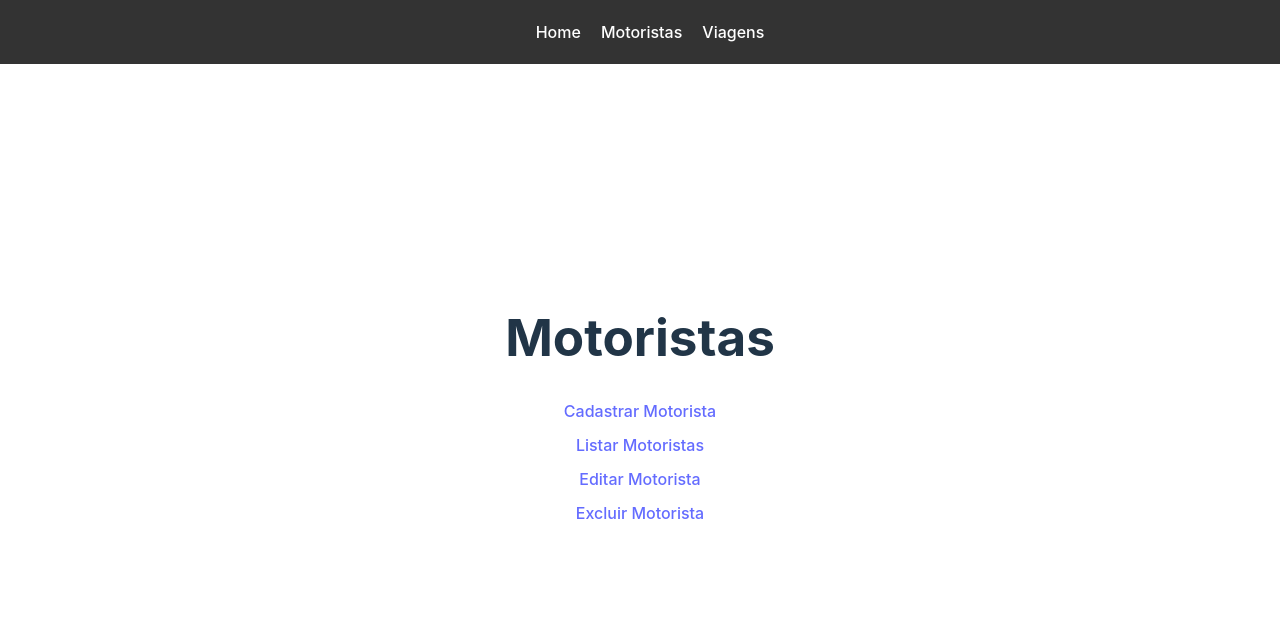
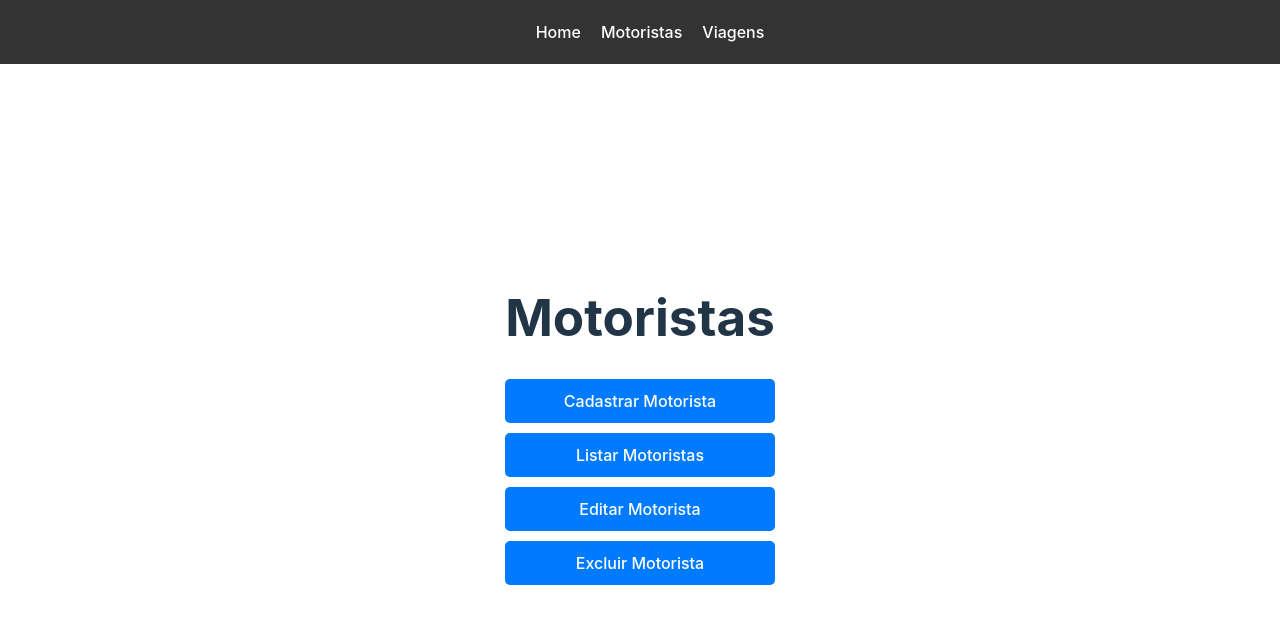
Before and after one commit to leosfreitas/front-arquitetura-g5, a React (Vite) app in the folder app/: page /motorista in a window 1280 px wide. Shown: the top 624 px of the page. Built offline with nearby package versions, Linux system fonts and the light colour scheme.

Commit message:
mudancas css

```diff
--- a/app/src/pages/Motorista.jsx
+++ b/app/src/pages/Motorista.jsx
@@ -1,20 +1,22 @@
 import React from "react";
-import { BrowserRouter as Router, Routes, Route, Link } from "react-router-dom";
+import { Link } from "react-router-dom";
 import Header from "./Header.jsx";
+import "./style/Motorista.css"; // Import the CSS file
 
 export default function Motorista() {
     return (
         <>
-        <Header />
-        <h1>Motoristas</h1>
+            <Header />
+            <div className="container"> {/* Added a class name for the container */}
+                <h1>Motoristas</h1>
 
-        <div style={{ display: 'flex', flexDirection: 'column', alignItems: 'center' }}>
-            <Link style={{ marginBottom: '10px' }} to="/motorista/cadastro">Cadastrar Motorista</Link>
-            <Link style={{ marginBottom: '10px' }} to="/motorista/listagem">Listar Motoristas</Link>
-            <Link style={{ marginBottom: '10px' }} to="/motorista/edicao">Editar Motorista</Link>
-            <Link to="/motorista/exclusao">Excluir Motorista</Link>
-        </div>
-
+                <div>
+                    <Link className="link" to="/motorista/cadastro">Cadastrar Motorista</Link>
+                    <Link className="link" to="/motorista/listagem">Listar Motoristas</Link>
+                    <Link className="link" to="/motorista/edicao">Editar Motorista</Link>
+                    <Link className="link" to="/motorista/exclusao">Excluir Motorista</Link>
+                </div>
+            </div>
         </>
-    )
+    );
 }
--- a/app/src/pages/motoristas/CadastrarMotoristas.jsx
+++ b/app/src/pages/motoristas/CadastrarMotoristas.jsx
@@ -1,6 +1,7 @@
 import { Button, IconButton, Snackbar } from "@mui/material"
 import { Fragment, useState } from "react"
 import CloseIcon from '@mui/icons-material/Close';
+import Header from "../Header.jsx"
 
 export function CadastrarMotoristas() {
 
@@ -64,6 +65,7 @@ export function CadastrarMotoristas() {
     return (
       <>
         <div className="card">
+        <Header />
 
             <h1>Cadastro de Motoristas</h1>
 
--- a/app/src/pages/motoristas/EditarMotoristas.jsx
+++ b/app/src/pages/motoristas/EditarMotoristas.jsx
@@ -1,6 +1,7 @@
 import { Button, IconButton, Snackbar } from "@mui/material"
 import { Fragment, useState } from "react"
 import CloseIcon from '@mui/icons-material/Close';
+import Header from "../Header.jsx"
 
 export function EditarMotoristas() {
 
@@ -64,6 +65,7 @@ export function EditarMotoristas() {
 
     return (
         <>
+        <Header />
 
             <h1>Edição de Motorista</h1>
 
--- a/app/src/pages/motoristas/ExcluirMotoristas.jsx
+++ b/app/src/pages/motoristas/ExcluirMotoristas.jsx
@@ -1,6 +1,7 @@
 import { Button, IconButton, Snackbar } from "@mui/material"
 import { Fragment, useState } from "react"
 import CloseIcon from '@mui/icons-material/Close';
+import Header from "../Header.jsx"
 
 export function ExcluirMotoristas() {
 
@@ -50,6 +51,7 @@ export function ExcluirMotoristas() {
 
     return (
         <>
+        <Header />
             <h1>Exclusão de Motoristas</h1>
             <div>
                 <label>ID: </label>
--- a/app/src/pages/motoristas/ListarMotoristas.jsx
+++ b/app/src/pages/motoristas/ListarMotoristas.jsx
@@ -1,4 +1,5 @@
 import { useEffect, useState } from "react";
+import Header from "../Header.jsx"
 
 export function ListarMotoristas() {
 
@@ -22,6 +23,7 @@ export function ListarMotoristas() {
 
     return(
         <>
+        <Header />
             <h1>Listagem de Motoristas</h1>
 
             <div className="card">
--- a/app/src/pages/style/Header.css
+++ b/app/src/pages/style/Header.css
@@ -23,4 +23,10 @@
 .nav-links li a {
     color: #fff;
     text-decoration: none;
+    transition: color 0.3s; /* Add transition effect for smooth color change */
 }
+
+/* Add hover effect */
+.nav-links li a:hover {
+    color: #82827e; /* Change color on hover */
+}
--- /dev/null
+++ b/app/src/pages/style/Motorista.css
@@ -0,0 +1,19 @@
+.container {
+    align-items: center;
+    padding-top: 50px; /* Add some padding to align with the fixed header */
+}
+
+.link {
+    display: block; /* Change display to block to make each link stack vertically */
+    background-color: #007bff;
+    color: #fff;
+    padding: 10px 20px;
+    text-decoration: none;
+    border-radius: 5px;
+    transition: background-color 0.3s;
+    margin-bottom: 10px; /* Add margin between each link */
+}
+
+.link:hover {
+    background-color: #0056b3;
+}
```
